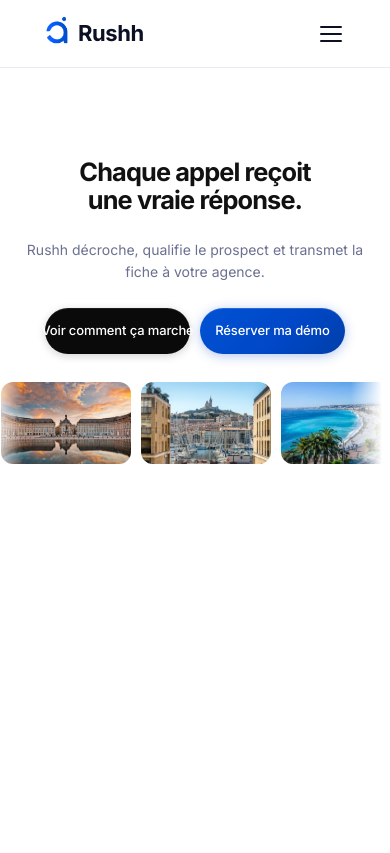
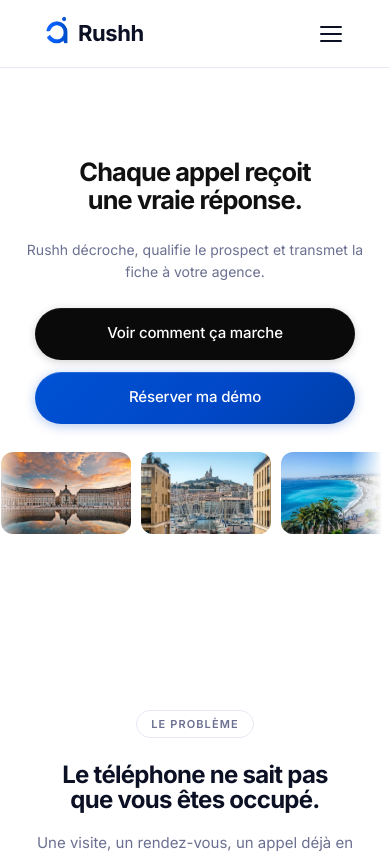
Before and after one commit to gasparddd64/rushh-landingpage, a Next.js app: page / in a window 390 px wide. Shown: the top 853 px of the page. Built offline with nearby package versions, Linux system fonts and the light colour scheme.

Commit message:
fix mobile: stack hero CTAs vertically, remove duplicate nav CTA, fix hero bottom space

```diff
--- a/app/globals.css
+++ b/app/globals.css
@@ -3011,12 +3011,12 @@ section { position: relative; }
   /* Hero padding — clean look */
   .aurora-wrap { padding-top: 90px !important; padding-bottom: 16px !important; padding-left: 0 !important; padding-right: 0 !important; }
   .aurora-layer { opacity: 0 !important; }
-  .hero-section { margin-top: 0; min-height: auto; background: white; overflow-x: hidden; }
+  .hero-section { margin-top: 0; min-height: auto; background: white; overflow-x: hidden; padding-bottom: 0; }
   .hero-inner { display: flex; flex-direction: column; align-items: center; }
 
-  /* Hero CTAs — side by side, centered */
-  .hero-ctas { gap: 10px; max-width: 300px; width: 100%; justify-content: center; flex-wrap: nowrap; margin: 0 auto; }
-  .hero-ctas .hero-cta-equal { height: 46px; font-size: 13px; padding: 0 20px; border-radius: 999px; flex: 1 1 0; min-width: 0; }
+  /* Hero CTAs — stacked on mobile */
+  .hero-ctas { flex-direction: column; gap: 12px; max-width: 320px; width: 100%; margin: 0 auto; }
+  .hero-ctas .hero-cta-equal { width: 100%; height: 52px; font-size: 15px; padding: 0 24px; border-radius: 999px; flex: none; }
   .hero-ctas .hero-btn-phone { gap: 6px; }
 
   /* City carousel — visible on mobile */
--- a/components/sections/Nav.tsx
+++ b/components/sections/Nav.tsx
@@ -1,7 +1,6 @@
 "use client";
 
 import { useState } from "react";
-import { Phone } from "lucide-react";
 import { DemoCTA } from "@/components/ui/demo-cta";
 
 const NAV_LINKS = [
@@ -67,13 +66,6 @@ export function Nav() {
           ))}
         </div>
         <div className="mobile-menu-ctas">
-          <button
-            onClick={() => { window.location.href = "tel:0517948549"; setOpen(false); }}
-            className="mobile-menu-cta-phone"
-          >
-            <Phone size={16} />
-            Réserver ma démo
-          </button>
           <DemoCTA />
         </div>
       </div>
```
